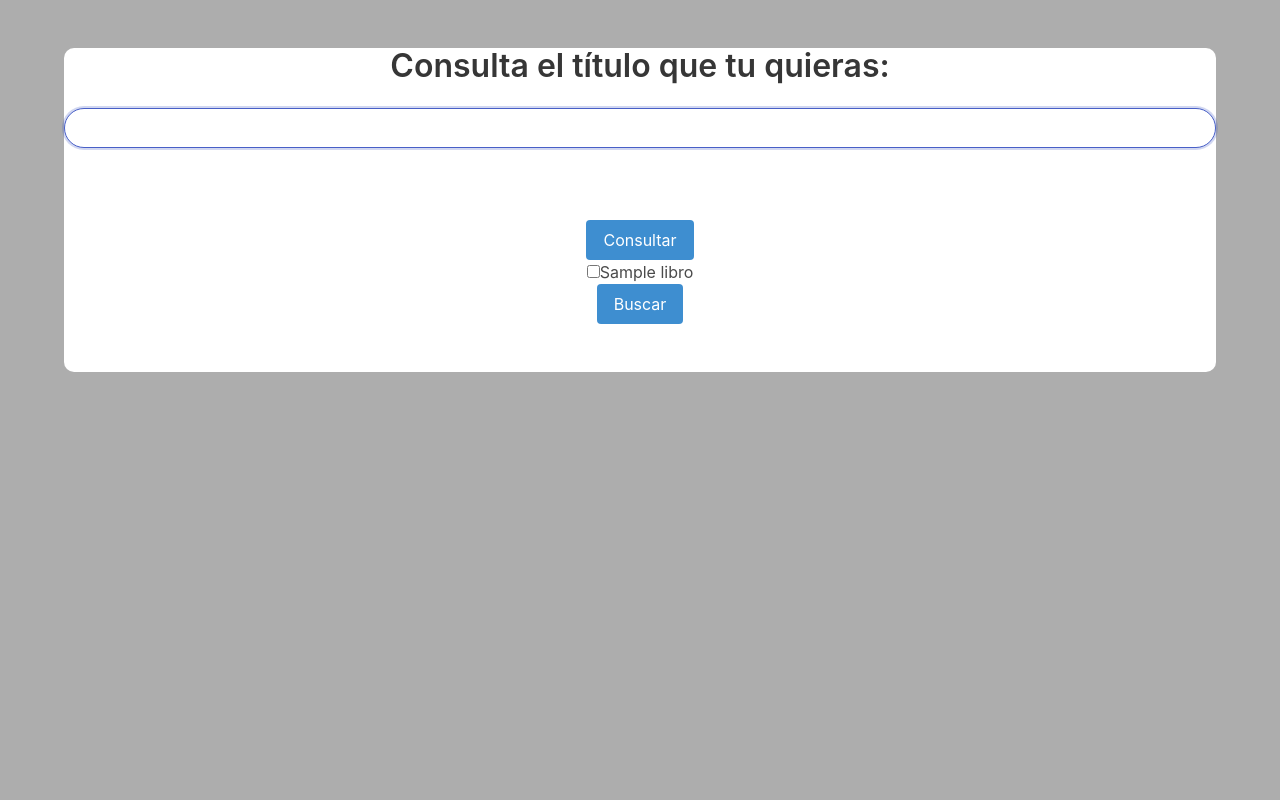
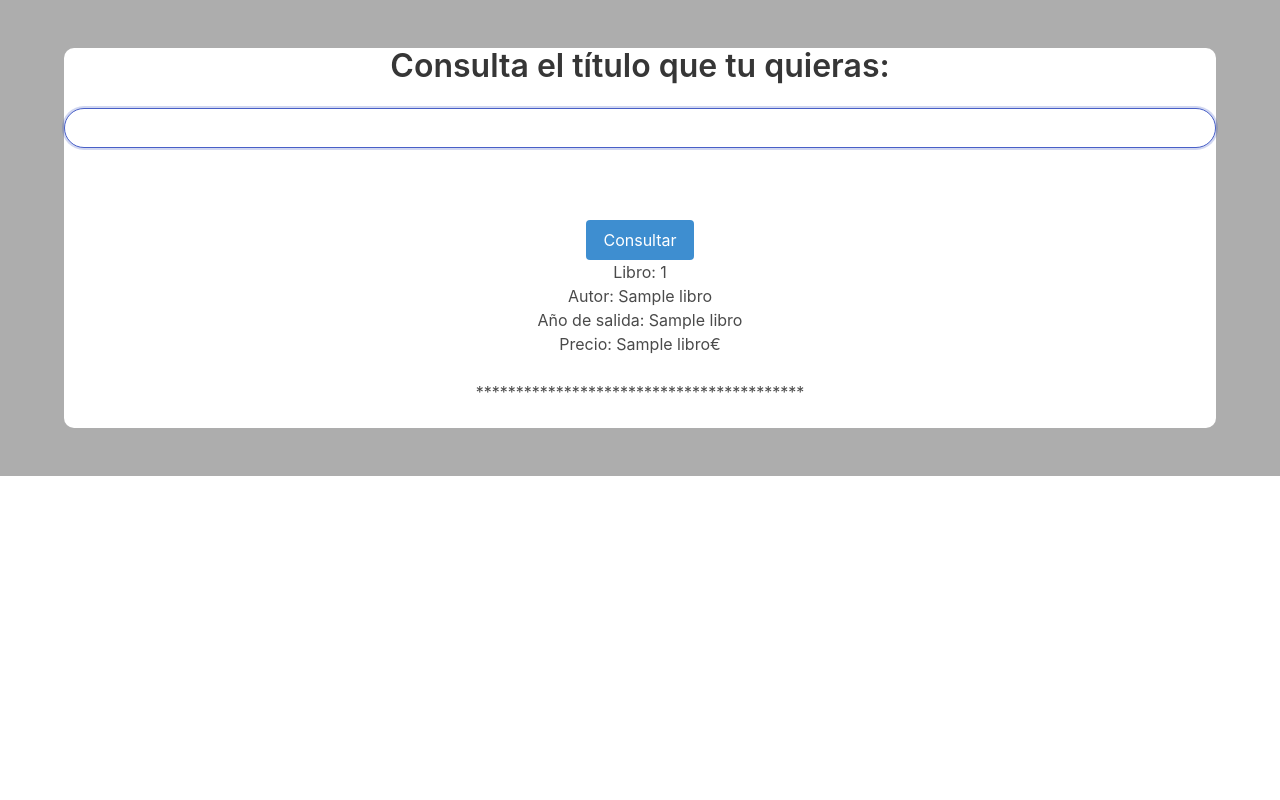
Before and after one commit to fjimenezjob/BuscadorLibros, a Flask app: template templates/index.html in a window 1280 px wide. Run offline with Flask 2, Linux system fonts and the light colour scheme; the template is opened without the code that fills it: most values are stand-ins (such as "Sample title", 1, 10 or a date in 2020); some libraries are stand-ins or nearby versions.

Commit message:
Version mas visual para el cliente

```diff
--- a/main.py
+++ b/main.py
@@ -10,27 +10,13 @@
     if request.method == 'POST':
         consulta = request.form.get('libro')
         libros = buscar(consulta)
-        print(libros)
-        elegido = request.form.get('elegido')
-        print (elegido)
 
-        if libros == None and elegido == None:
+        if libros == None:
             error = 'No tenemos este libro, pero gracias por confiar en nosotros... :)'
             context = {
                 'error' : error
             }
             return render_template('index.html', **context)
-
-        if elegido is not None:
-            elegido = buscar(elegido)
-
-            context = {
-                'autor': elegido[0][0],
-                'titulo': elegido[0][1],
-                'precio': elegido[0][2],
-                'año': elegido[0][3],
-                'elegido': elegido
-            }
 
         else:
             context = {
--- a/static/css/styles.css
+++ b/static/css/styles.css
@@ -1,6 +1,5 @@
 body{
     background-color: rgb(173, 173, 173);
-    height: 100vh;
 }
 .formulario{
 
--- a/templates/index.html
+++ b/templates/index.html
@@ -21,28 +21,21 @@
     <h1>{{ error }}</h1>
 
     {% endif %}
+
     {% if libros != None and libros|length > 0 %}
+
     <form action="/" method="POST">
       <ul>
         {% for i in range(libros|length) %}
-
-        <li>
-          <input type="checkbox" name="elegido" value="{{ libros[i][1] }}" />{{
-            libros[i][1]
-          }}
-        </li>
+          <h1>Libro: {{ libros[i][0] }}</h1>
+          <h2>Autor: {{ libros[i][1] }}</h2>
+          <h2>Año de salida: {{ libros[i][3] }}</h2>
+          <h2>Precio: {{ libros[i][2] }}€</h2><br>
+          <h3>*****************************************</h3><br>
 
         {% endfor %}
       </ul>
-      <button class="button is-info" type="submit">Buscar</button>
     </form>
-    {% endif %}
-    <br /><br />
-    {% if elegido != null %}
-    <h1>Libro: {{ titulo }}</h1>
-    <h2>Autor: {{ autor }}</h2>
-    <h2>Año de salida: {{ año }}</h2>
-    <h2>Precio: {{ precio }}€</h2>
     {% endif %}
   </div>
 </div>
```
